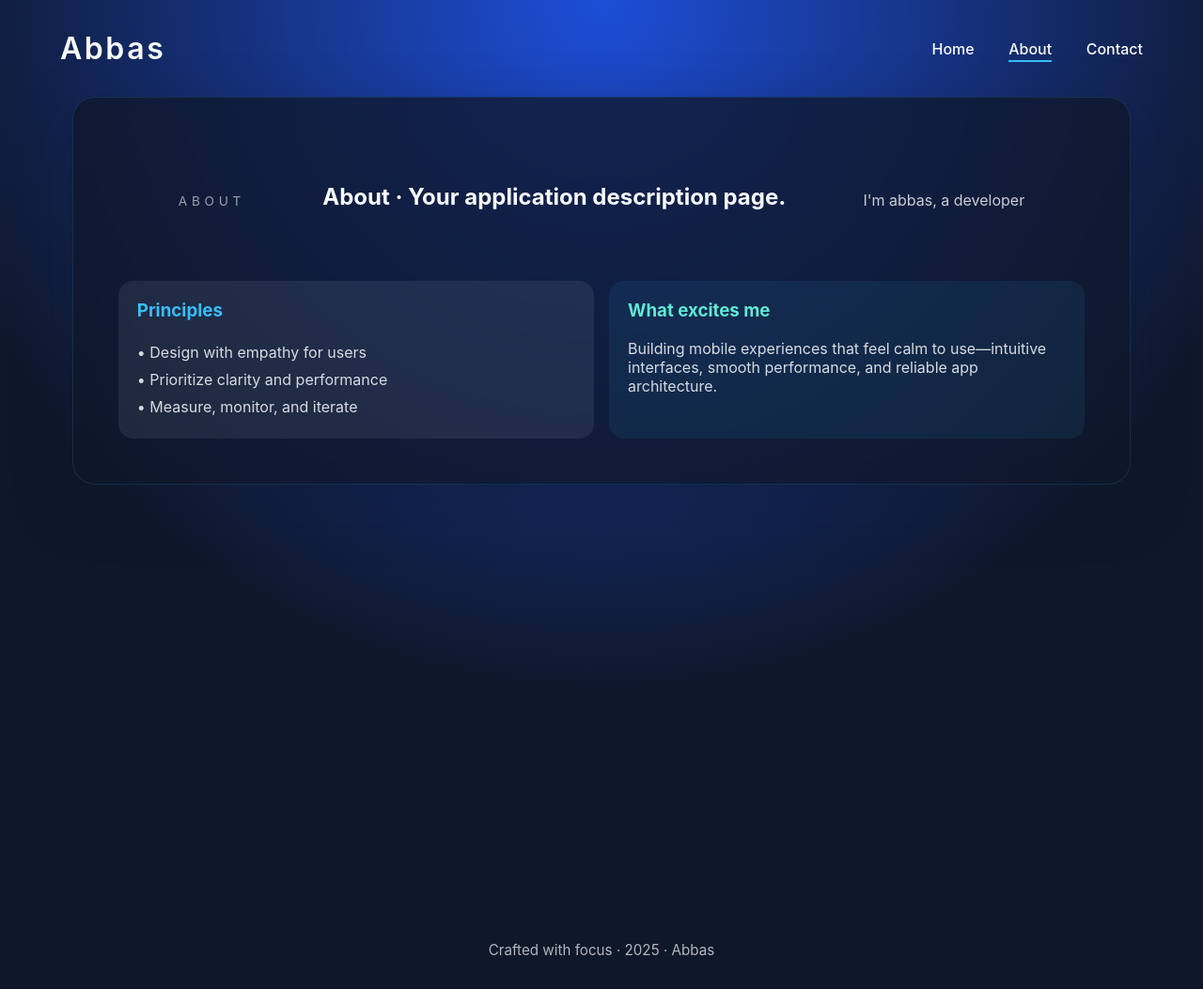
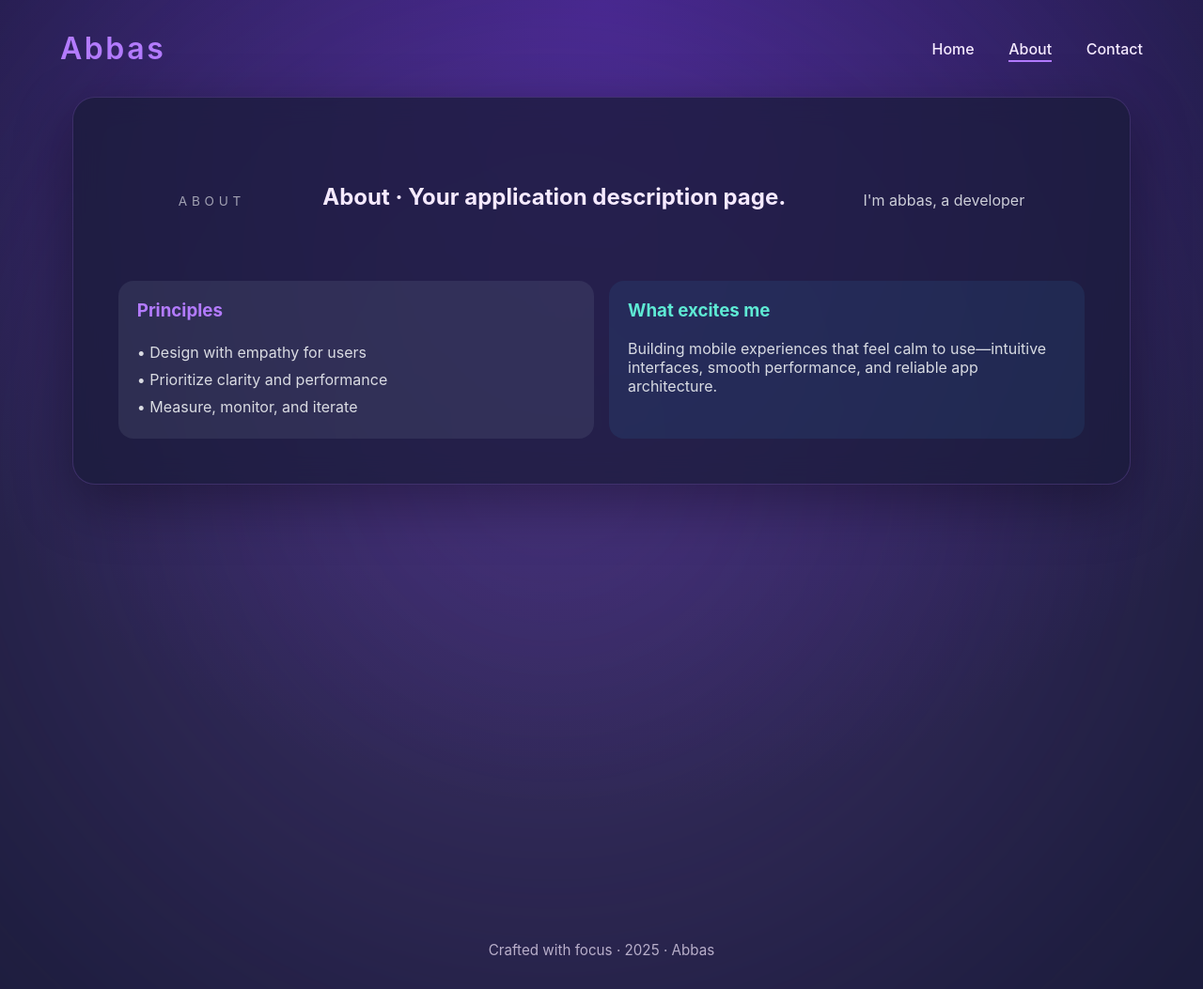
Before and after one commit to nsyedmuntazirabbas/FlaskWebApp1, a Flask app: page /about in a window 1280 px wide. Shown: the whole page at 94% size. Run offline with Flask 2, Linux system fonts and the light colour scheme; some libraries are stand-ins or nearby versions.

Commit message:
Update layout.html

```diff
--- a/flask_devops_app/FlaskWebProject1/templates/layout.html
+++ b/flask_devops_app/FlaskWebProject1/templates/layout.html
@@ -3,35 +3,63 @@
 <head>
     <meta charset="utf-8" />
     <meta name="viewport" content="width=device-width, initial-scale=1.0" />
-    <title>{{ title }} · abbas</title>
+    <title>{{ title }} · Abbas</title>
+
     <style>
         :root {
-            color-scheme: light dark;
-            --bg: #0f172a;
-            --card: #1f2a44;
-            --text: #f8fafc;
-            --accent: #38bdf8;
+            /* 🌈 Purple Futuristic Theme */
+            --bg: #1a1b3a;
+            --bg-gradient: radial-gradient(circle at top, #3b1e82 0%, #1a1b3a 70%);
+            --card: #262653;
+            --text: #f5eaff;
+            --accent: #b37bff;
         }
+
         body {
             margin: 0;
             font-family: "Inter", "Segoe UI", system-ui, -apple-system, sans-serif;
-            background: radial-gradient(circle at top, #1d4ed8 0%, #0f172a 60%);
+            background: var(--bg-gradient);
             color: var(--text);
             min-height: 100vh;
             display: flex;
             flex-direction: column;
+            position: relative;
+            overflow-x: hidden;
         }
+
+        /* ✨ Soft Glow Background Animation */
+        #glow-bg {
+            position: fixed;
+            top: -20%;
+            left: -20%;
+            width: 140%;
+            height: 140%;
+            background: radial-gradient(circle, rgba(179, 123, 255, 0.25), transparent 70%);
+            filter: blur(120px);
+            animation: subtleGlow 12s ease-in-out infinite alternate;
+            z-index: -1;
+            pointer-events: none;
+        }
+
+        @keyframes subtleGlow {
+            0% { transform: translate(0, 0) scale(1); }
+            100% { transform: translate(-5%, -5%) scale(1.2); }
+        }
+
         header {
             padding: 2rem clamp(1.5rem, 5vw, 4rem);
             display: flex;
             justify-content: space-between;
             align-items: center;
         }
+
         .brand {
             font-size: clamp(1.25rem, 2.5vw, 2rem);
             font-weight: 600;
             letter-spacing: 0.08em;
+            color: var(--accent);
         }
+
         nav a {
             color: var(--text);
             text-decoration: none;
@@ -39,6 +67,7 @@
             font-weight: 450;
             position: relative;
         }
+
         nav a::after {
             content: "";
             position: absolute;
@@ -47,30 +76,35 @@
             width: 0;
             height: 2px;
             background: var(--accent);
-            transition: width 0.2s ease;
+            transition: width 0.25s ease;
         }
+
         nav a:hover::after,
         nav a.active::after {
             width: 100%;
         }
+
         main {
             flex: 1;
             padding: 0 clamp(1.5rem, 6vw, 6rem) 3rem;
         }
+
         .card {
-            background: rgba(15, 23, 42, 0.75);
-            border: 1px solid rgba(56, 189, 248, 0.15);
+            background: rgba(26, 27, 58, 0.75);
+            border: 1px solid rgba(179, 123, 255, 0.2);
             border-radius: 1.5rem;
             padding: clamp(1.5rem, 4vw, 3rem);
-            box-shadow: 0 20px 60px rgba(15, 23, 42, 0.35);
-            backdrop-filter: blur(12px);
+            box-shadow: 0 20px 60px rgba(0, 0, 0, 0.35);
+            backdrop-filter: blur(14px);
         }
+
         footer {
             text-align: center;
             padding: 2rem;
-            color: rgba(248, 250, 252, 0.7);
+            color: rgba(245, 234, 255, 0.7);
             font-size: 0.95rem;
         }
+
         @media (max-width: 640px) {
             header {
                 flex-direction: column;
@@ -80,19 +114,13 @@
                 margin: 0 0.75rem;
             }
         }
-        #fireworks-canvas {
-            position: fixed;
-            top: 0;
-            left: 0;
-            width: 100%;
-            height: 100%;
-            pointer-events: none;
-            z-index: 9999;
-        }
     </style>
 </head>
+
 <body>
-    <canvas id="fireworks-canvas"></canvas>
+    <!--✨ Soft Glow Effect (replaces fireworks) -->
+    <div id="glow-bg"></div>
+
     <header>
         <div class="brand">Abbas</div>
         <nav>
@@ -101,117 +129,16 @@
             <a href="{{ url_for('contact') }}" class="{% if request.path == '/contact' %}active{% endif %}">Contact</a>
         </nav>
     </header>
+
     <main>
         <section class="card">
             {% block content %}{% endblock %}
         </section>
     </main>
+
     <footer>
         Crafted with focus · {{ year }} · Abbas
     </footer>
-    <script>
-        // Fireworks Animation (limited to ~3 seconds)
-        (function() {
-            const canvas = document.getElementById('fireworks-canvas');
-            const ctx = canvas.getContext('2d');
-            canvas.width = window.innerWidth;
-            canvas.height = window.innerHeight;
 
-            window.addEventListener('resize', () => {
-                canvas.width = window.innerWidth;
-                canvas.height = window.innerHeight;
-            });
-
-            const particles = [];
-            let running = true;
-            const colors = ['#38bdf8', '#5eead4', '#fbbf24', '#f87171', '#a78bfa', '#fb7185'];
-
-            class Particle {
-                constructor(x, y) {
-                    this.x = x;
-                    this.y = y;
-                    this.vx = (Math.random() - 0.5) * 8;
-                    this.vy = (Math.random() - 0.5) * 8;
-                    this.life = 1;
-                    this.decay = Math.random() * 0.02 + 0.01;
-                    this.color = colors[Math.floor(Math.random() * colors.length)];
-                    this.size = Math.random() * 3 + 2;
-                }
-
-                update() {
-                    this.x += this.vx;
-                    this.y += this.vy;
-                    this.vy += 0.1; // gravity
-                    this.life -= this.decay;
-                }
-
-                draw() {
-                    ctx.save();
-                    ctx.globalAlpha = this.life;
-                    ctx.fillStyle = this.color;
-                    ctx.beginPath();
-                    ctx.arc(this.x, this.y, this.size, 0, Math.PI * 2);
-                    ctx.fill();
-                    ctx.restore();
-                }
-            }
-
-            function createFirework(x, y) {
-                for (let i = 0; i < 50; i++) {
-                    particles.push(new Particle(x, y));
-                }
-            }
-
-            function animate() {
-                if (!running) {
-                    // Clear once and stop drawing
-                    ctx.clearRect(0, 0, canvas.width, canvas.height);
-                    canvas.style.display = 'none';
-                    return;
-                }
-                ctx.fillStyle = 'rgba(15, 23, 42, 0.1)';
-                ctx.fillRect(0, 0, canvas.width, canvas.height);
-
-                for (let i = particles.length - 1; i >= 0; i--) {
-                    particles[i].update();
-                    particles[i].draw();
-
-                    if (particles[i].life <= 0) {
-                        particles.splice(i, 1);
-                    }
-                }
-
-                requestAnimationFrame(animate);
-            }
-
-            // Create fireworks on page load and periodically (first 1.5s)
-            setTimeout(() => {
-                createFirework(canvas.width / 2, canvas.height / 2);
-            }, 500);
-
-            setTimeout(() => {
-                createFirework(canvas.width * 0.3, canvas.height * 0.4);
-            }, 1000);
-
-            setTimeout(() => {
-                createFirework(canvas.width * 0.7, canvas.height * 0.6);
-            }, 1500);
-
-            // Create fireworks on click (only while running)
-            const clickHandler = (e) => {
-                if (!running) return;
-                createFirework(e.clientX, e.clientY);
-            };
-            document.addEventListener('click', clickHandler);
-
-            // Stop fireworks after ~3 seconds
-            setTimeout(() => {
-                running = false;
-                document.removeEventListener('click', clickHandler);
-            }, 3000);
-
-            animate();
-        })();
-    </script>
 </body>
 </html>
```
